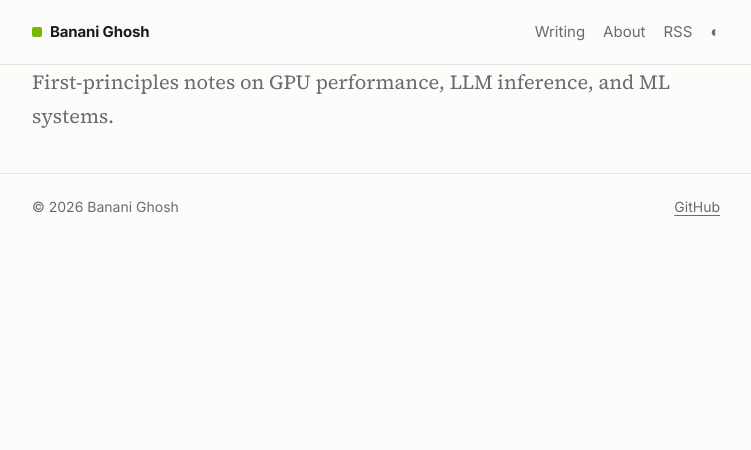
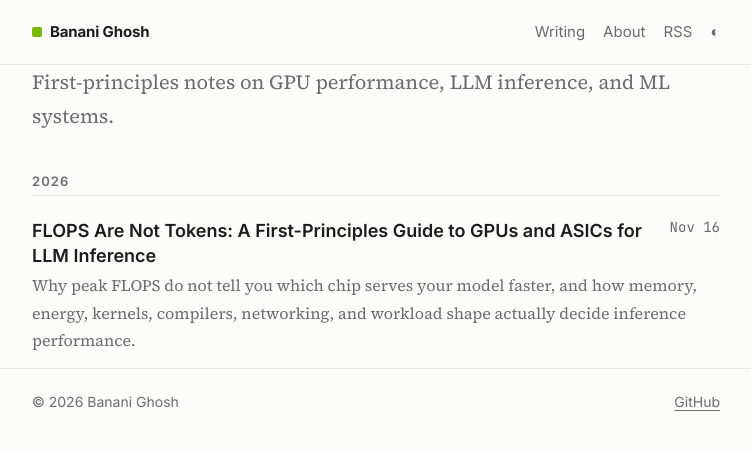
Before and after one commit to bananighosh/bananighosh.github.io, a Jekyll site: the page built from index.html, in a window 1280 px wide. Shown: the top 450 px of the page, without its empty margins (264-1015 px from the left). Built offline with Jekyll 4.4.1, drawn with Linux system fonts in a browser that asks for light colours.

Commit message:
Publish: FLOPS Are Not Tokens
Co-Authored-By: Claude Opus 5.5 <noreply@anthropic.com>
Claude-Session: https://claude.ai/code/session_01K2HJxVzaKNb3x7zQA1gymF

````diff
--- a/_posts/2026-11-11-flops-are-not-tokens.md
+++ b/_posts/2026-11-16-flops-are-not-tokens.md
@@ -69,11 +68,9 @@ This post walks that chain once, and at every link asks the same question of the
 
 A GPU is thousands of programmable workers sharing caches the hardware manages. An ASIC is a few very large math engines fed by a scratchpad that software, the compiler or a custom kernel, fills ahead of time. Both are programmable. They differ in where the flexibility lives and who does the optimization work.
 
-<figure><img src="/assets/img/flops-are-not-tokens/gpu-vs-trainium3-hierarchy.png" alt="Both designs exist to keep data on chip. The GPU uses many small SRAMs and hardware schedulers; Trainium3 uses eight cores with 32 MiB of software-managed SBUF each, fed by explicit DMA that the compiler or an NKI kernel schedules." loading="lazy"><figcaption>Both designs exist to keep data on chip. The GPU uses many small SRAMs and hardware schedulers; Trainium3 uses eight cores with 32 MiB of software-managed SBUF each, fed by explicit DMA that the compiler or an NKI kernel schedules.</figcaption></figure>
+<figure><img src="/assets/img/flops-are-not-tokens/hierarchy-v3.png" alt="hierarchy v3" loading="lazy"></figure>
 
-<p>
 Both designs have software-managed SRAM: shared memory on a GPU, SBUF on Trainium3. The difference is what sits behind it. A GPU also has a hardware-managed L2 cache and hardware warp schedulers, so irregular access patterns and changing shapes are absorbed by cache hits and by switching to another warp.
-</p>
 
 Trainium3 replaces the hardware cache with explicit DMA: every byte moves on a schedule built ahead of time by the Neuron compiler or an NKI kernel. When the work is predictable, that schedule wastes nothing, and serving stacks compile one schedule per shape bucket to keep it that way. Trainium3 adds dynamic shapes and control flow to the NeuronCore-v4 ISA, so fewer buckets are needed. This trade-off, explicit and efficient versus hardware-managed and flexible, is the core difference between a GPU and an AI ASIC.
 
@@ -139,6 +136,8 @@ Jalapeño makes the same argument from the other direction: less HBM than a B300
 
 <figure><img src="/assets/img/flops-are-not-tokens/diagram2-prefill-vs-decode-v2.png" alt="diagram2 prefill vs decode v2" loading="lazy"></figure>
 
+
+
 <b>Deep dive: tensor shapes.</b>
 
 ```txt
@@ -316,7 +311,7 @@ Prefill fills tiles easily (batch × prompt rows). Decode at small batch wastes
 
 Large models span many chips, and chips must talk every layer. The <b>α–β model</b> gives the cost of each message: sending n bytes takes α + n ÷ β, where α is the fixed startup latency every message pays before any bytes flow and β is the link bandwidth. Small messages are dominated by α, large messages by n ÷ β.
 
-<figure><img src="/assets/img/flops-are-not-tokens/scale-hierarchy-v4.svg" alt="scale hierarchy v4" loading="lazy"></figure>
+<figure><img src="/assets/img/flops-are-not-tokens/scale-hierarchy-v4.png" alt="scale hierarchy v4" loading="lazy"></figure>
 
 ```txt
 Message time = α (startup latency) + size ÷ β (bandwidth)
@@ -344,7 +339,7 @@ Keep tensor parallelism inside the scale-up domain. Place expert parallelism whe
 
 - <b>NVIDIA</b> joins 72 GPUs over NVLink, and the switches perform part of each reduction themselves, so collectives spend less time on the GPUs.
 - <b>AMD</b> MI355X joins 8 GPUs per node over Infinity Fabric at 1,008 GB/s per GPU. Once expert parallelism spans more than 8 GPUs, the two all-to-alls in every MoE layer leave the node for the RDMA Ethernet scale-out network, and every decode step pays that slower hop.
-- <b>Trn3 UltraServer</b> keeps 144 chips in one NeuronLink-v4 domain through NeuronSwitch-v1: 2,560 GB/s per chip, 1,280 GB/s of it across servers. Expert parallelism can span all 144 chips without touching the scale-out network, and 16 dedicated CC-Cores per chip run the collectives, so communication does not compete with the compute engines.
+- <b>Trainium3 UltraServer</b> keeps 144 chips in one NeuronLink-v4 domain through NeuronSwitch-v1: 2,560 GB/s per chip, 1,280 GB/s of it across servers. Expert parallelism can span all 144 chips without touching the scale-out network, and 16 dedicated CC-Cores per chip run the collectives, so communication does not compete with the compute engines.
 - <b>Jalapeño</b> keeps 128 chips in a local domain and joins 16 racks into a 2,048-chip Ethernet pod. Its links run at 600 GB/s per chip, against 1.8 TB/s on GB300, while its HBM delivers 15.4 TB/s at 700 W (Section 5).
 
 <div class="pullquote" markdown="1">
@@ -357,9 +352,9 @@ Interconnect bandwidth can matter more than another few hundred TFLOPS.
 
 A chip is only as fast as the code that runs on it. An excellent chip with a weak compiler loses to weaker hardware with a mature stack.
 
-<figure><img src="/assets/img/flops-are-not-tokens/software-stacks-v2.svg" alt="software stacks v2" loading="lazy"></figure>
+<figure><img src="/assets/img/flops-are-not-tokens/software-stacks-v3.png" alt="software stacks v3" loading="lazy"></figure>
 
-<b>Where did my kernel go?</b> On a GPU, the engineer writes and tunes the fused kernel. On Trainium, the Neuron compiler fuses and schedules the graph by default, and performance-critical operators are written as NKI kernels:
+<b>Compilers and kernels.</b> Both platforms pair a compiler with hand-written kernels. A compiler fuses most of the graph (torch.compile on GPUs, the Neuron compiler on Trainium), and performance-critical operators are hand-tuned kernels (CUDA or Triton on GPUs, NKI on Trainium). The difference is scheduling: the Neuron compiler also plans every DMA transfer and engine instruction stream, work GPU hardware does at run time:
 
 ```txt
 Model graph → compiler IR → fusion → tiling → SRAM placement → engine scheduling → accelerator instructions
@@ -432,7 +427,7 @@ Every optimization removes one specific bottleneck. Diagnose first, then pick.
 
 <b>D. Mixture of Experts.</b> Each layer adds two all-to-alls, and the busiest device sets the pace. Large scale-up domains are built for this: the Trn3 UltraServer keeps all-to-all inside 144 chips and runs it on 16 dedicated CC-Cores, and Jalapeño keeps it inside a 128-chip local domain.
 
-<figure><img src="/assets/img/flops-are-not-tokens/moe-layer-v2.svg" alt="moe layer v2" loading="lazy"></figure>
+<figure><img src="/assets/img/flops-are-not-tokens/moe-layer-v2.png" alt="moe layer v2" loading="lazy"></figure>
 
 <b>E. Speculative decoding.</b> Verifying K draft tokens at once turns 1-row decode into K-row decode: higher arithmetic intensity, fuller tiles. Gains shrink at high batch because batching already used the spare compute.
 
@@ -459,7 +454,7 @@ Every optimization removes one specific bottleneck. Diagnose first, then pick.
 
 Prefill wants compute. Decode wants bandwidth, KV capacity, and energy efficiency. Running both on the same chip makes each stall the other. Split them into two pools, and let each pool use the hardware that fits its job.
 
-<figure><img src="/assets/img/flops-are-not-tokens/diagram4-pd-disaggregation.svg" alt="diagram4 pd disaggregation" loading="lazy"></figure>
+<figure><img src="/assets/img/flops-are-not-tokens/diagram4-pd-disaggregation.png" alt="diagram4 pd disaggregation" loading="lazy"></figure>
 
 TTFT and TPOT get separate targets and separate tuning. And each pool can be sized for its own stage: FLOPS per dollar for prefill, HBM bandwidth per dollar for decode.
 
@@ -505,7 +500,7 @@ Memory check (Little's law)
 Link check             λ · P · KV bytes per token ≤ link bandwidth
 ```
 
-<figure><img src="/assets/img/flops-are-not-tokens/capacity-planning-v4.svg" alt="capacity planning v4" loading="lazy"></figure>
+<figure><img src="/assets/img/flops-are-not-tokens/capacity-planning-v4.png" alt="capacity planning v4" loading="lazy"></figure>
 
 <b>The shape of the traffic sets the fleet.</b> Two published InferenceX sequence shapes for the same model, and real multi-turn chat traffic:
 
@@ -648,6 +641,8 @@ This is the Section 0 puzzle: two GPUs with identical specs land up to 3.22x apa
 - [Hopper tuning guide](https://docs.nvidia.com/cuda/hopper-tuning-guide/index.html)
 - [Matrix multiplication background guide](https://docs.nvidia.com/deeplearning/performance/dl-performance-matrix-multiplication/index.html)
 - [CUTLASS: Blackwell formats](https://www.mintlify.com/NVIDIA/cutlass/architectures/blackwell)
+- [CUDA C++ Programming Guide: hardware multithreading](https://docs.nvidia.com/cuda/cuda-c-programming-guide/)
+- [PyTorch: torch.compile](https://docs.pytorch.org/docs/stable/torch.compiler.html)
 
 ### AMD
 
````
Also changed, not shown: other parts of _posts/2026-11-16-flops-are-not-tokens.md (+1 -8 lines), assets/img/flops-are-not-tokens/capacity-planning-v4.png (added), assets/img/flops-are-not-tokens/diagram4-pd-disaggregation.png (added), assets/img/flops-are-not-tokens/gpu-vs-trainium3-hierarchy.png (deleted), assets/img/flops-are-not-tokens/hierarchy-v3.png (added), assets/img/flops-are-not-tokens/moe-layer-v2.png (added), assets/img/flops-are-not-tokens/roofline-system-v2.png (added), assets/img/flops-are-not-tokens/scale-hierarchy-v4.png (added), assets/img/flops-are-not-tokens/software-stacks-v3.png (added).
